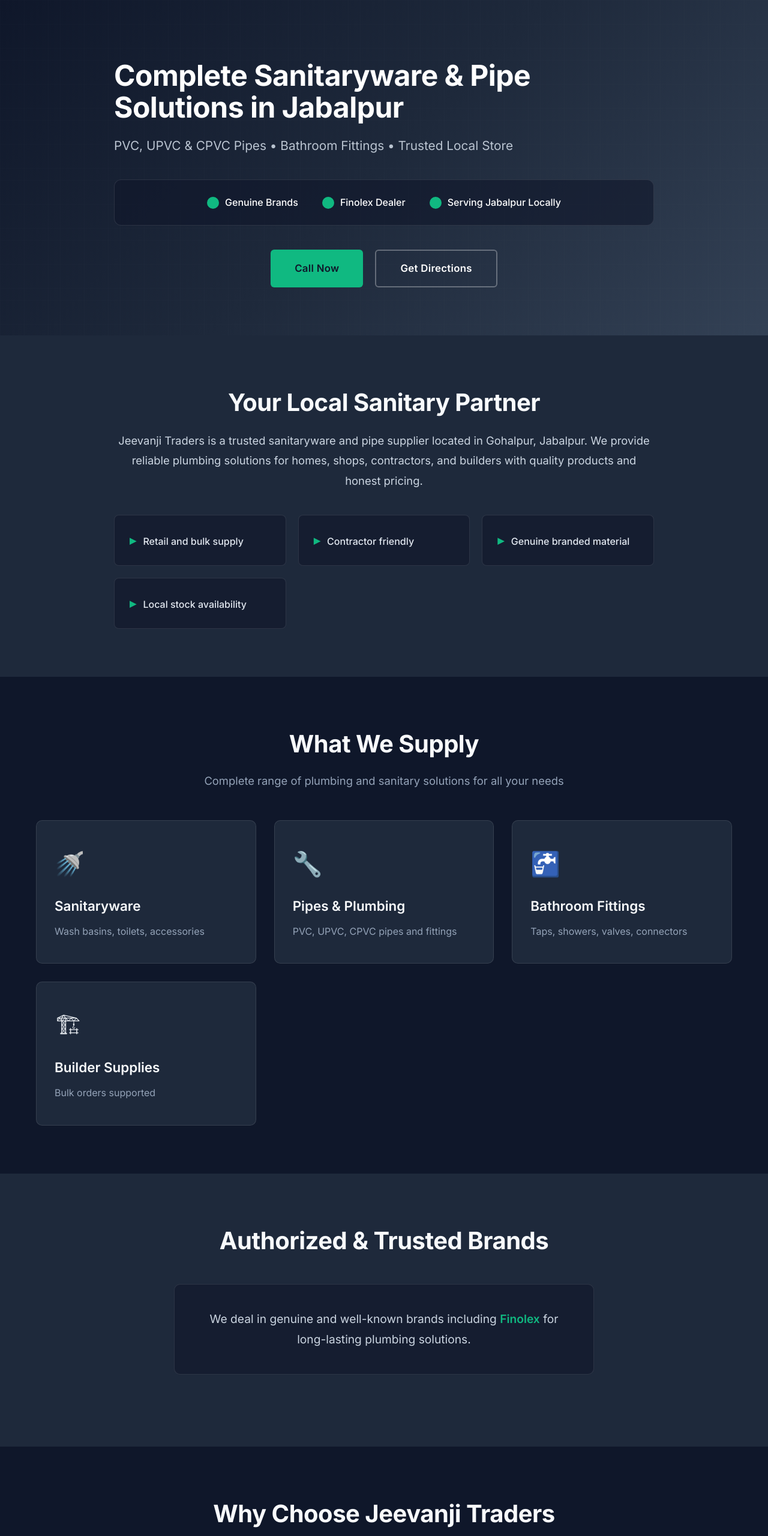
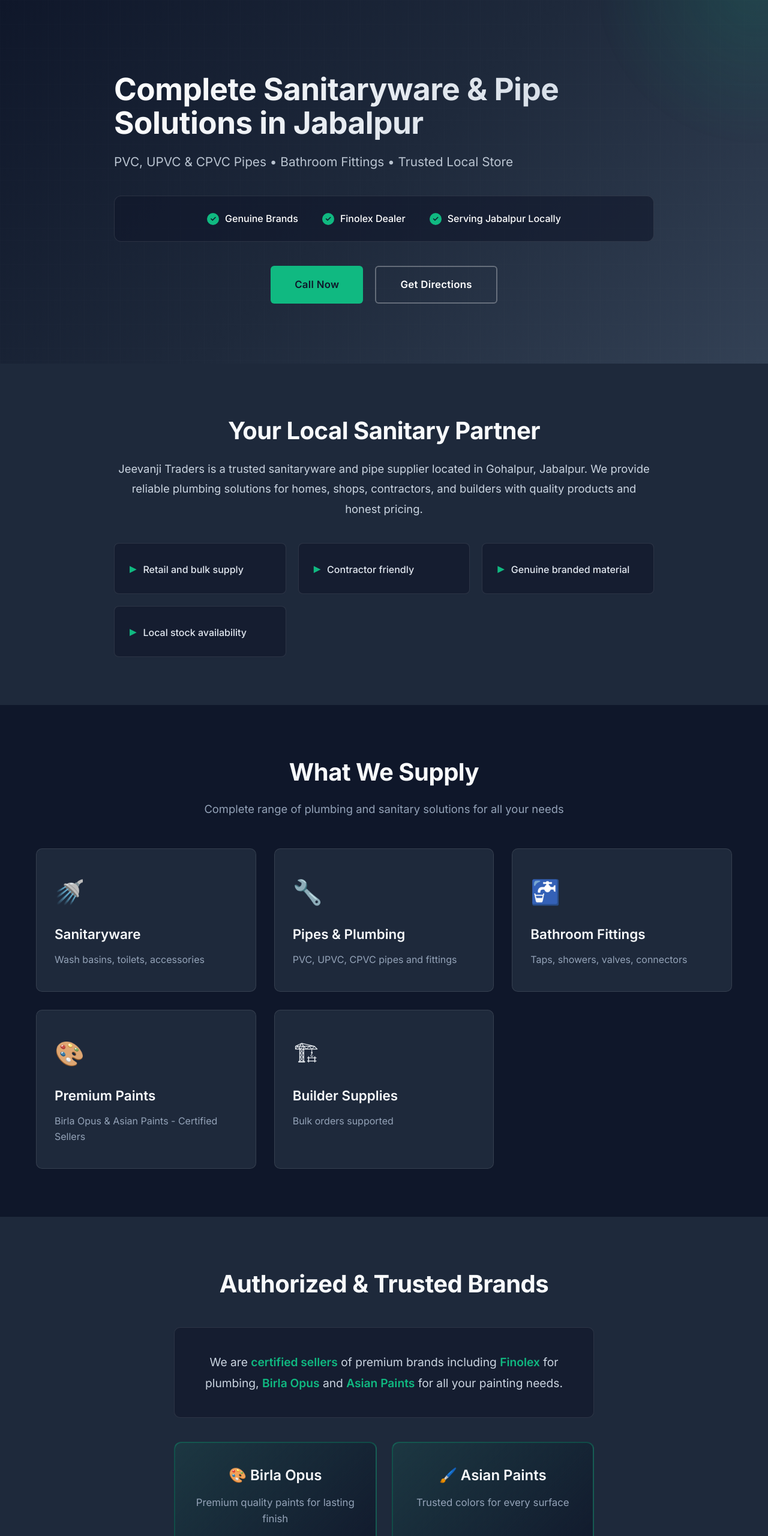
Before and after one commit to alakmar344/muneem8, a plain HTML site: page index.html in a window 1280 px wide. Shown: the top 2560 px of the page at 60% size. Drawn offline with Linux system fonts and the light colour scheme.

Commit message:
Update index.html

```diff
--- a/index.html
+++ b/index.html
@@ -18,6 +18,7 @@
             color: #e2e8f0;
             line-height: 1.6;
             background: #0f172a;
+            overflow-x: hidden;
         }
 
         .container {
@@ -26,11 +27,27 @@
             padding: 0 20px;
         }
 
+        /* Scroll animations */
+        @keyframes fadeInUp {
+            from {
+                opacity: 0;
+                transform: translateY(30px);
+            }
+            to {
+                opacity: 1;
+                transform: translateY(0);
+            }
+        }
+
+        .animate-on-scroll {
+            animation: fadeInUp 0.8s ease-out;
+        }
+
         /* Hero Section */
         .hero {
             background: linear-gradient(135deg, #0f172a 0%, #1e293b 50%, #334155 100%);
             color: white;
-            padding: 100px 20px 80px;
+            padding: 120px 20px 100px;
             position: relative;
             overflow: hidden;
         }
@@ -46,6 +63,23 @@
             opacity: 0.5;
         }
 
+        .hero::after {
+            content: '';
+            position: absolute;
+            top: -50%;
+            right: -20%;
+            width: 500px;
+            height: 500px;
+            background: radial-gradient(circle, rgba(16, 185, 129, 0.15) 0%, transparent 70%);
+            border-radius: 50%;
+            animation: float 8s ease-in-out infinite;
+        }
+
+        @keyframes float {
+            0%, 100% { transform: translate(0, 0) scale(1); }
+            50% { transform: translate(-30px, 30px) scale(1.1); }
+        }
+
         .hero-content {
             position: relative;
             z-index: 1;
@@ -54,11 +88,15 @@
         }
 
         .hero h1 {
-            font-size: 3em;
+            font-size: 3.2em;
             font-weight: 700;
             margin-bottom: 20px;
             line-height: 1.1;
             letter-spacing: -0.5px;
+            background: linear-gradient(135deg, #ffffff 0%, #cbd5e1 100%);
+            -webkit-background-clip: text;
+            -webkit-text-fill-color: transparent;
+            background-clip: text;
         }
 
         .hero .subtext {
@@ -90,7 +128,7 @@
         }
 
         .trust-item::before {
-            content: "";
+            content: "✓";
             width: 20px;
             height: 20px;
             background: #10b981;
@@ -99,6 +137,8 @@
             align-items: center;
             justify-content: center;
             font-size: 12px;
+            color: #0f172a;
+            font-weight: bold;
         }
 
         .cta-buttons {
@@ -125,8 +165,8 @@
         }
 
         .btn:hover {
-            transform: translateY(-2px);
-            box-shadow: 0 10px 30px rgba(0,0,0,0.3);
+            transform: translateY(-3px);
+            box-shadow: 0 15px 40px rgba(16, 185, 129, 0.4);
         }
 
         .btn-primary {
@@ -337,6 +377,42 @@
         .brand-highlight strong {
             color: #10b981;
             font-weight: 600;
+        }
+
+        .paint-brands {
+            display: grid;
+            grid-template-columns: repeat(auto-fit, minmax(280px, 1fr));
+            gap: 25px;
+            max-width: 700px;
+            margin: 40px auto 0;
+        }
+
+        .paint-card {
+            background: linear-gradient(135deg, rgba(16, 185, 129, 0.1) 0%, rgba(15, 23, 42, 0.8) 100%);
+            padding: 35px 30px;
+            border-radius: 12px;
+            border: 2px solid rgba(16, 185, 129, 0.3);
+            transition: all 0.4s ease;
+            text-align: center;
+        }
+
+        .paint-card:hover {
+            transform: translateY(-8px) scale(1.02);
+            border-color: #10b981;
+            box-shadow: 0 20px 50px rgba(16, 185, 129, 0.2);
+        }
+
+        .paint-card h4 {
+            font-size: 1.5em;
+            color: #f8fafc;
+            margin-bottom: 12px;
+            font-weight: 600;
+        }
+
+        .paint-card p {
+            color: #94a3b8;
+            font-size: 1.05em;
+            line-height: 1.6;
         }
 
         /* Why Choose Us */
@@ -580,6 +656,12 @@
                 </div>
 
                 <div class="category-card">
+                    <div class="category-icon">🎨</div>
+                    <h3>Premium Paints</h3>
+                    <p>Birla Opus & Asian Paints - Certified Sellers</p>
+                </div>
+
+                <div class="category-card">
                     <div class="category-icon">🏗</div>
                     <h3>Builder Supplies</h3>
                     <p>Bulk orders supported</p>
@@ -593,7 +675,18 @@
         <div class="container">
             <h2 class="section-title">Authorized & Trusted Brands</h2>
             <div class="brand-highlight">
-                <p>We deal in genuine and well-known brands including <strong>Finolex</strong> for long-lasting plumbing solutions.</p>
+                <p>We are <strong>certified sellers</strong> of premium brands including <strong>Finolex</strong> for plumbing, <strong>Birla Opus</strong> and <strong>Asian Paints</strong> for all your painting needs.</p>
+            </div>
+
+            <div class="paint-brands">
+                <div class="paint-card">
+                    <h4>🎨 Birla Opus</h4>
+                    <p>Premium quality paints for lasting finish</p>
+                </div>
+                <div class="paint-card">
+                    <h4>🖌️ Asian Paints</h4>
+                    <p>Trusted colors for every surface</p>
+                </div>
             </div>
         </div>
     </section>
@@ -646,9 +739,9 @@
             <h3>Jeevanji Traders</h3>
             <p>Ahemad Nagar, Gohalpur, Jabalpur – 482002, Madhya Pradesh</p>
             <div class="footer-links">
-                <a href="tel:+919876543210">Call Us</a>
+                <a href="tel:+918962643252">Call Us</a>
                 <a href="https://maps.google.com/?q=Ahemad+Nagar+Gohalpur+Jabalpur" target="_blank">Google Maps</a>
-                <a href="https://wa.me/919876543210" target="_blank">WhatsApp</a>
+                <a href="https://wa.me/918962643252" target="_blank">WhatsApp</a>
             </div>
             <p class="footer-tagline">Serving Jabalpur with trusted sanitary solutions</p>
         </div>
```
